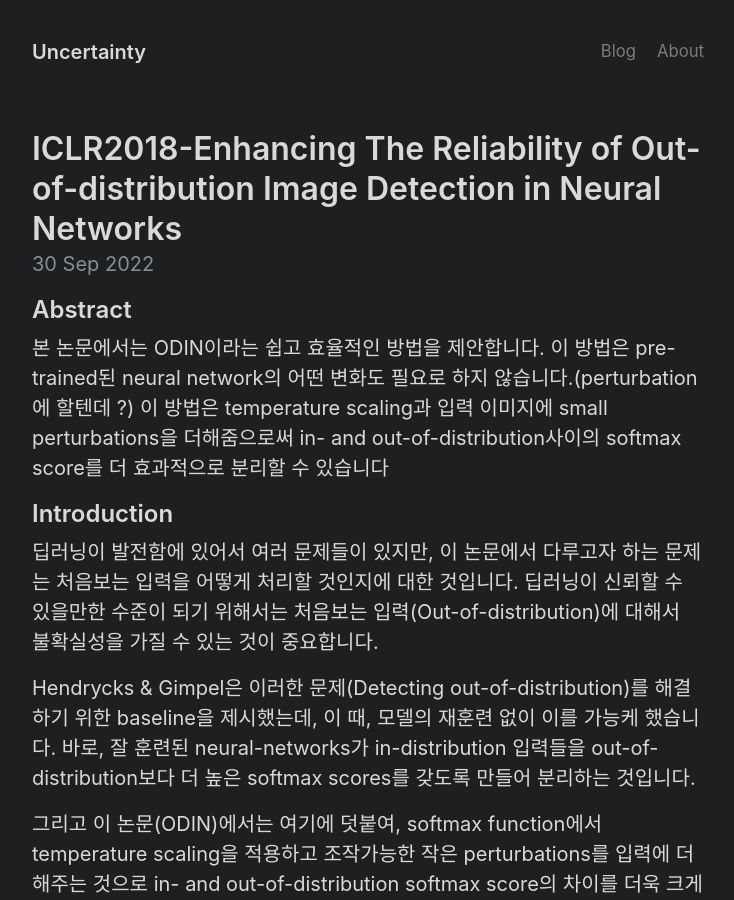
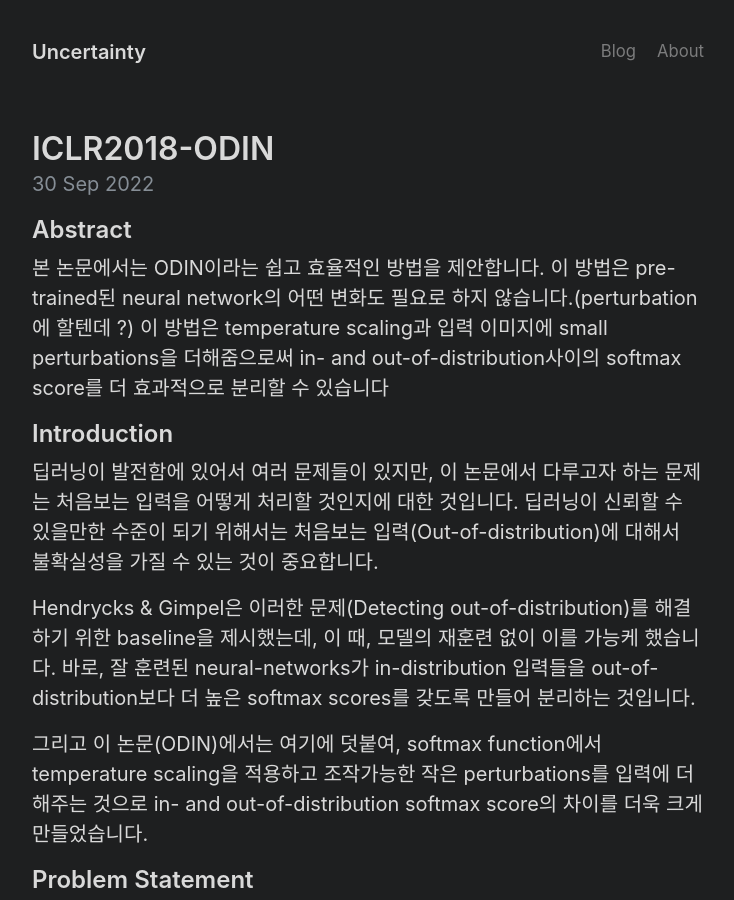
Before and after one commit to mawjdgus0812/mawjdgus0812.github.io, a Jekyll site: the page built from _posts/2022-09-30-ICLR2018-ODIN.md, in a window 1280 px wide and 900 px high. Shown: the whole window, without its empty margins (272-1006 px from the left). Built offline with Jekyll 4.4.1, drawn with Linux system fonts in a browser that asks for light colours; formulas are drawn with MathJax 3.

Commit message:
Update and rename 2022-09-30-ICLR2018-Enhancing The Reliability of Out-of-distribution Image Detection in Neural Networks.md to 2022-09-30-ICLR2018-ODIN.md

```diff
--- a/_posts/2022-09-30-ICLR2018-Enhancing The Reliability of Out-of-distribution Image Detection in Neural Networks.md
+++ b/_posts/2022-09-30-ICLR2018-ODIN.md
@@ -1,6 +1,6 @@
 ---
 layout: post
-title: ICLR2018-Enhancing The Reliability of Out-of-distribution Image Detection in Neural Networks
+title: ICLR2018-ODIN
 use_math: True
 ---
 
```
